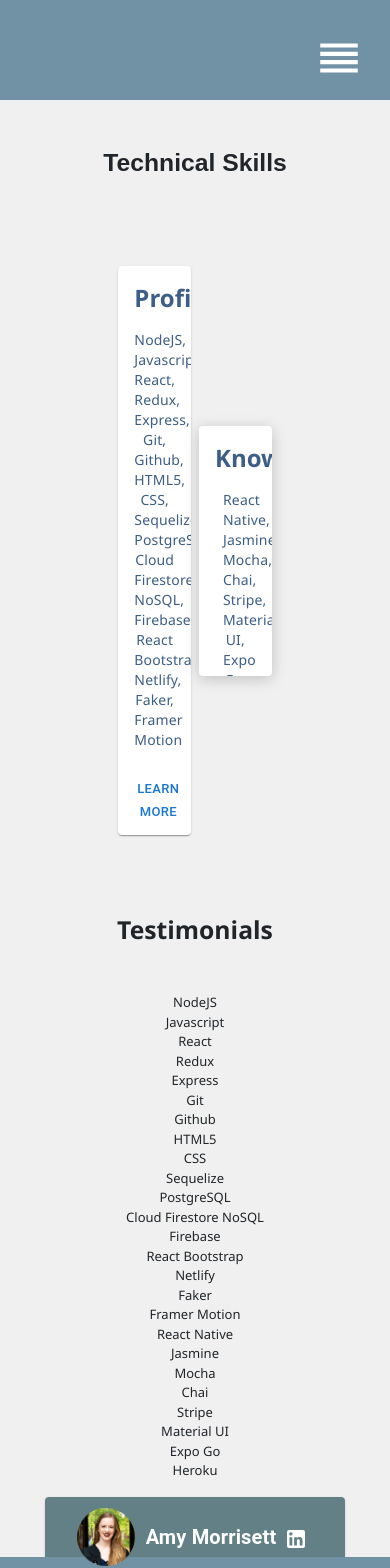
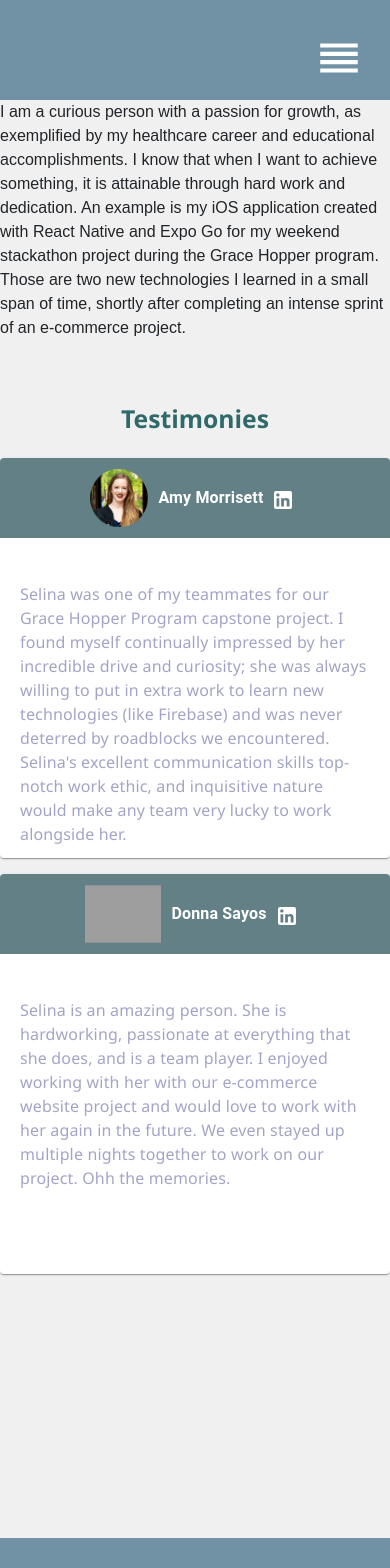
Before and after one commit to selgoobler/personal-portfolio, a React (Create React App) app: page /selina in a window 390 px wide. Shown: the top 1568 px of the page. Built offline with nearby package versions, Linux system fonts and the light colour scheme; grey boxes are pictures that could not be loaded.

Commit message:
skills added && testimonials on about me && motion added

```diff
--- a/src/helpers/ProjectList.js
+++ b/src/helpers/ProjectList.js
@@ -63,7 +63,7 @@
   'CSS',
   'Sequelize',
   'PostgreSQL',
-  'Cloud Firestore NoSQL',
+  'Cloud Firestore',
   'Firebase',
   'React Bootstrap',
   'Netlify',
@@ -81,3 +81,32 @@
   'Expo Go',
   'Heroku',
 ];
+
+export const languages = [
+  'NodeJS',
+  'Javascript',
+  'React',
+  'Redux',
+  'Express',
+  'React Native',
+  'HTML5',
+  'CSS',
+  'Sequelize',
+  'PostgreSQL',
+  'Cloud Firestore',
+];
+
+export const tools = [
+  'Git',
+  'Github',
+  'Jasmine',
+  'Mocha',
+  'Chai',
+  'Stripe',
+  'Material UI',
+  'Expo Go',
+  'Firebase',
+  'React Bootstrap',
+  'Netlify',
+  'RESTful APIs',
+];
--- a/src/pages/AboutMe.js
+++ b/src/pages/AboutMe.js
@@ -1,141 +1,38 @@
 import React from 'react';
 import { useNavigate } from 'react-router-dom';
 import { motion } from 'framer-motion';
+import '../styles/Description.css';
 import '../styles/Home.css';
-import '../styles/Description.css';
 
+
+import CheckIcon from '@mui/icons-material/Check';
 import LinkedInIcon from '@material-ui/icons/LinkedIn';
-import EmailIcon from '@material-ui/icons/Email';
-import GithubIcon from '@material-ui/icons/GitHub';
+import Card from '@mui/material/Card';
+import Typography from '@mui/material/Typography';
 
-import Box from '@mui/material/Box';
-import Card from '@mui/material/Card';
-import CardActions from '@mui/material/CardActions';
-import CardContent from '@mui/material/CardContent';
-import Button from '@mui/material/Button';
-import Typography from '@mui/material/Typography';
-import Grid from '@mui/material/Grid';
-
-import { techSkills, familiarSkills } from '../helpers/ProjectList';
 import { testimonials } from '../helpers/Testimonials';
 
 export default function AboutMe() {
   const navigate = useNavigate();
   return (
-    <motion.div className="skills">
-      <h1 className="mt-3 fw-bold fs-2">Technical Skills</h1>
-      <div className="list">
-        <Box sx={{ flexGrow: 1 }}>
-          <Grid
-            container
-            spacing={1}
-            display="flex"
-            justifyContent="center"
-            alignItems="center"
-            style={{ marginTop: '2rem' }}
-          >
-            <Grid container item spacing={2}></Grid>
-            <Grid item xs={4}>
-              <Card
+    <motion.div>
+      <span>
+          I am a curious person with a passion for growth, as exemplified by my
+          healthcare career and educational accomplishments. I know that when I
+          want to achieve something, it is attainable through hard work and
+          dedication. An example is my iOS application created with React Native
+          and Expo Go for my weekend stackathon project during the Grace Hopper
+          program. Those are two new technologies I learned in a small span of
+          time, shortly after completing an intense sprint of an e-commerce
+          project.
+        </span>
 
-                // sx={{
-                //   maxWidth: 275,
-                //   minHeight: 250,
-                //   boxShadow: '0px 3px 15px rgba(0, 0, 0, 0.2)',
-                // }}
-              >
-                <CardContent>
-                  <Typography
-                    variant="h5"
-                    component="div"
-                    className="mb-3 text-center fw-bold"
-                    style={{ fontFamily: 'revert', color: '#3C5E87' }}
-                  >
-                    Proficient
-                  </Typography>
-                  <Typography
-                    variant="body2"
-                    // className="mb-1 mx-2"
-                    style={{ fontFamily: 'revert', color: '#3C5E87' }}
-                  >
-                    {/* {techSkills.map((skill) => (
-                          <>
-                           <p>{skill}</p>
-
-                          </>
-                        ))} */}
-                    NodeJS, Javascript, React, Redux, Express, Git, Github,
-                    HTML5, CSS, Sequelize, PostgreSQL, Cloud Firestore NoSQL,
-                    Firebase, React Bootstrap, Netlify, Faker, Framer Motion
-                  </Typography>
-                </CardContent>
-                <CardActions>
-                  <Button onClick={() => navigate('/projects')} size="small">
-                    Learn More
-                  </Button>
-                </CardActions>
-              </Card>
-            </Grid>
-            <Grid item xs={4}>
-              <Card
-                sx={{
-                  maxWidth: 275,
-                  height: 250,
-                  boxShadow: '0px 3px 15px rgba(0, 0, 0, 0.2)',
-                }}
-              >
-                <CardContent>
-                  <Typography
-                    variant="h5"
-                    component="div"
-                    className="mb-3  text-center fw-bold"
-                    style={{ fontFamily: 'revert', color: '#3C5E87' }}
-                  >
-                    Knowledgable
-                  </Typography>
-                  <Typography
-                    variant="body2"
-                    className="mb-3 mx-2"
-                    style={{ fontFamily: 'revert', color: '#3C5E87' }}
-                  >
-                    React Native, Jasmine, Mocha, Chai, Stripe, Material UI,
-                    Expo Go, Heroku
-                  </Typography>
-                </CardContent>
-                <CardActions>
-                  <Button
-                    onClick={() => navigate('/projects')}
-                    size="small"
-                    className="mt-5"
-                  >
-                    Learn More
-                  </Button>
-                </CardActions>
-              </Card>
-            </Grid>
-          </Grid>
-        </Box>
-      </div>
-      {/*  */}
-      <div className="skills">
-        <div className="list">
-          <h1 className="mt-5 text-center fw-bold fs-2">Testimonials</h1>
       <div className="description">
-            <div className="descriptionList">
-              <div className="proficient">
-                {techSkills.map((skill) => (
-                  <div> {skill}</div>
-                ))}
-              </div>
-              <div className="familiar">
-                {familiarSkills.map((skill) => (
-                  <div> {skill}</div>
-                ))}
-              </div>
-
+        <h1 className="mt-5 text-center fw-bold fs-2">Testimonies</h1>
+        <div className="testList">
+          <div>
             {testimonials.map((testimony) => (
               <div>
-                  {/* <Card style={{ minHeight: '20rem' }} className="testCard"> */}
                 <Card className="testCard">
                   <Typography>
                     <span className="descriptionTitle">
@@ -150,10 +47,7 @@
                       />
                     </span>
                     <br></br>
-                      <div className="testText">
-                        {' '}
-                        {testimony.recommendation}
-                      </div>
+                    <div className="testText"> {testimony.recommendation}</div>
                   </Typography>
                 </Card>
               </div>
@@ -161,7 +55,6 @@
           </div>
         </div>
       </div>
-      </div>
     </motion.div>
   );
 }
--- a/src/pages/Home.js
+++ b/src/pages/Home.js
@@ -2,12 +2,14 @@
 import { useNavigate } from 'react-router-dom';
 import { motion } from 'framer-motion';
 import '../styles/Home.css';
+import '../styles/Description.css';
 
 import ContactMailIcon from '@mui/icons-material/ContactMail';
 
 import LinkedInIcon from '@material-ui/icons/LinkedIn';
 import EmailIcon from '@material-ui/icons/Email';
 import GithubIcon from '@material-ui/icons/GitHub';
+import CheckIcon from '@mui/icons-material/Check';
 
 import Box from '@mui/material/Box';
 import Card from '@mui/material/Card';
@@ -23,6 +25,8 @@
 import resume from '../assets/resume.pdf';
 
 import Popup from '../components/Popup';
+import { techSkills, familiarSkills } from '../helpers/ProjectList';
+import { testimonials } from '../helpers/Testimonials';
 
 function Home() {
   const navigate = useNavigate();
@@ -69,27 +73,72 @@
             <Popup trigger={popUp} setTrigger={setPopUp}></Popup>
           </div>
         </div>
-        <div className="skills">Welcome to my portfolio page!</div>
-        <span>
-          I am a curious person with a passion for growth, as exemplified by my
-          healthcare career and educational accomplishments. I know that when I
-          want to achieve something, it is attainable through hard work and
-          dedication. An example is my iOS application created with React Native
-          and Expo Go for my weekend stackathon project during the Grace Hopper
-          program. Those are two new technologies I learned in a small span of
-          time, shortly after completing an intense sprint of an e-commerce
-          project.
-        </span>
+        <motion.div
+          className="skills"
+          // animate={{ x: 100 }}
+          // transition={{
+          //   delay: 0.5,
+          //   x: { duration: 1 },
+          //   default: { ease: 'linear' },
+          // }}
+          initial={{ opacity: 0, scale: 0.5 }}
+          animate={{ opacity: 1, scale: 1 }}
+          transition={{
+            default: {
+              duration: 0.3,
+              ease: [0, 0.71, 0.2, 1.01]
+            },
+            scale: {
+              type: "spring",
+              damping: 5,
+              stiffness: 100,
+              restDelta: 0.001
+            }
+          }}
+        >
+          <div className="list">
+            <h1 className="mt-5 text-center fw-bold fs-2">Technical Skills</h1>
+            <div className="description">
+              <div className="descriptionGrid">
+                <div className="descriptionList">
+                  <h6>Languages/Frameworks</h6>
                   <br></br>
+
+                  <div className="proficient">
+                    {techSkills.map((skill) => (
+                      <div>
+                        <CheckIcon />
+                        {skill}
+                      </div>
+                    ))}
+                  </div>
+                </div>
+
+                <div className="descriptionList">
+                  <h6>Tools</h6>
+                  <br></br>
+                  <div className="familiar">
+                    {familiarSkills.map((skill) => (
+                      <div>
+                        <CheckIcon />
+                        {skill}
+                      </div>
+                    ))}
+                  </div>
+                </div>
+              </div>
+            </div>
+          </div>
           <Button
             variant="contained"
             href={resume}
             download
             style={{ color: '#ffffff', backgroundColor: '#6C9CD5' }}
-          // className="mt-3"
           >
             Resume
           </Button>
+        </motion.div>
+        <br></br>
       </div>
     </motion.div>
   );
--- a/src/styles/Description.css
+++ b/src/styles/Description.css
@@ -6,18 +6,32 @@
   align-items: center;
   flex-direction: column;
   font-family: 'Segoe UI', Tahoma, Geneva, Verdana, sans-serif;
-  font-size: small;
+  font-size: medium;
+  font-weight: 500;
+  color: rgb(48, 105, 105);
   margin-bottom: 4rem;
   margin-top: 1rem;
 }
 
-.descriptionList {
-  /* width: 60vw; */
+.descriptionGrid {
   display: grid;
   grid-template-columns: 1fr 1fr;
-  /* place-items: center; */
+}
 
+.descriptionList {
+  display: grid;
+  place-items: center;
   user-select: none;
+}
+.testList {
+  display: grid;
+  place-items: center;
+  user-select: none;
+}
+
+.descriptionList h6 {
+  font-weight: bolder;
+  padding-top: 1rem;
 }
 
 .descriptionTitle {
@@ -30,16 +44,23 @@
   padding-bottom: 1rem;
   font-weight: bolder;
 }
+
 .description img {
   height: 3rem;
   transform: scale(1.2);
   margin-right: 1rem;
 }
 .proficient {
-  grid-column: 1fr 1fr;
-  display: grid;
+  columns: 2;
+  -webkit-columns: 2;
+  -moz-columns: 2;
+  width: 20rem;
+}
 
-  /* margin-left: 2rem; */
+.familiar {
+  columns: 1;
+  -webkit-columns: 1;
+  -moz-columns: 1;
 }
 
 .testCard {
@@ -50,21 +71,13 @@
   flex-direction: column;
   font-family: 'Segoe UI', Tahoma, Geneva, Verdana, sans-serif; */
   margin-top: 1rem;
- height: 400px;
-
+  height: 400px;
 }
 .testCard .testText {
   margin: 20px;
   opacity: 0.6;
   color: rgb(103, 103, 162);
   font-family: 'Segoe UI', Tahoma, Geneva, Verdana, sans-serif;
-  /* display: flex; */
-
-  /* justify-content: center; */
-
-  /* align-items: flex-start; */
-
-  /* flex-direction: row; */
 }
 
 .testCard:hover {
@@ -72,7 +85,6 @@
   transition: 0.3s ease-in;
   cursor: pointer;
 }
-
 
 @media only screen and (max-width: 1300px) {
   .descriptionList {
@@ -82,17 +94,15 @@
 
 @media only screen and (max-width: 800px) {
   .descriptionList {
+    width: 300px;
+    height: 300px;
+    padding-bottom: 5rem;
     grid-template-columns: 1fr;
   }
-
-}
-
-@media only screen and (max-width: 800px) {
-  .descriptionList {
-    width: 100%;
+  .descriptionGrid {
+    display: grid;
+    grid-template-columns: 1fr;
   }
   .descriptionList {
-    width: 300px;
-    height: 300px;
   }
 }
```
Lines whose indentation alone changed are shown as unchanged.
